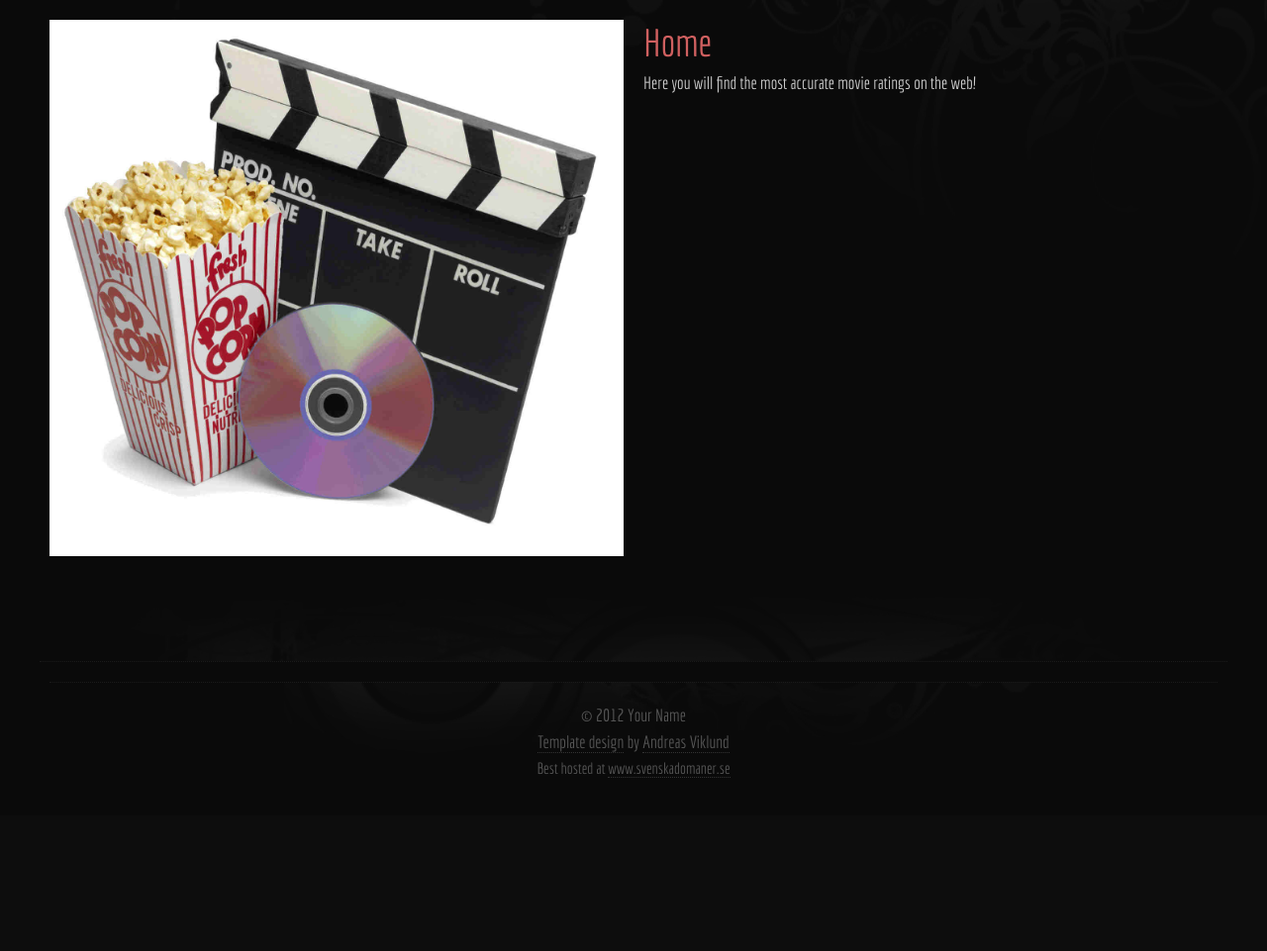
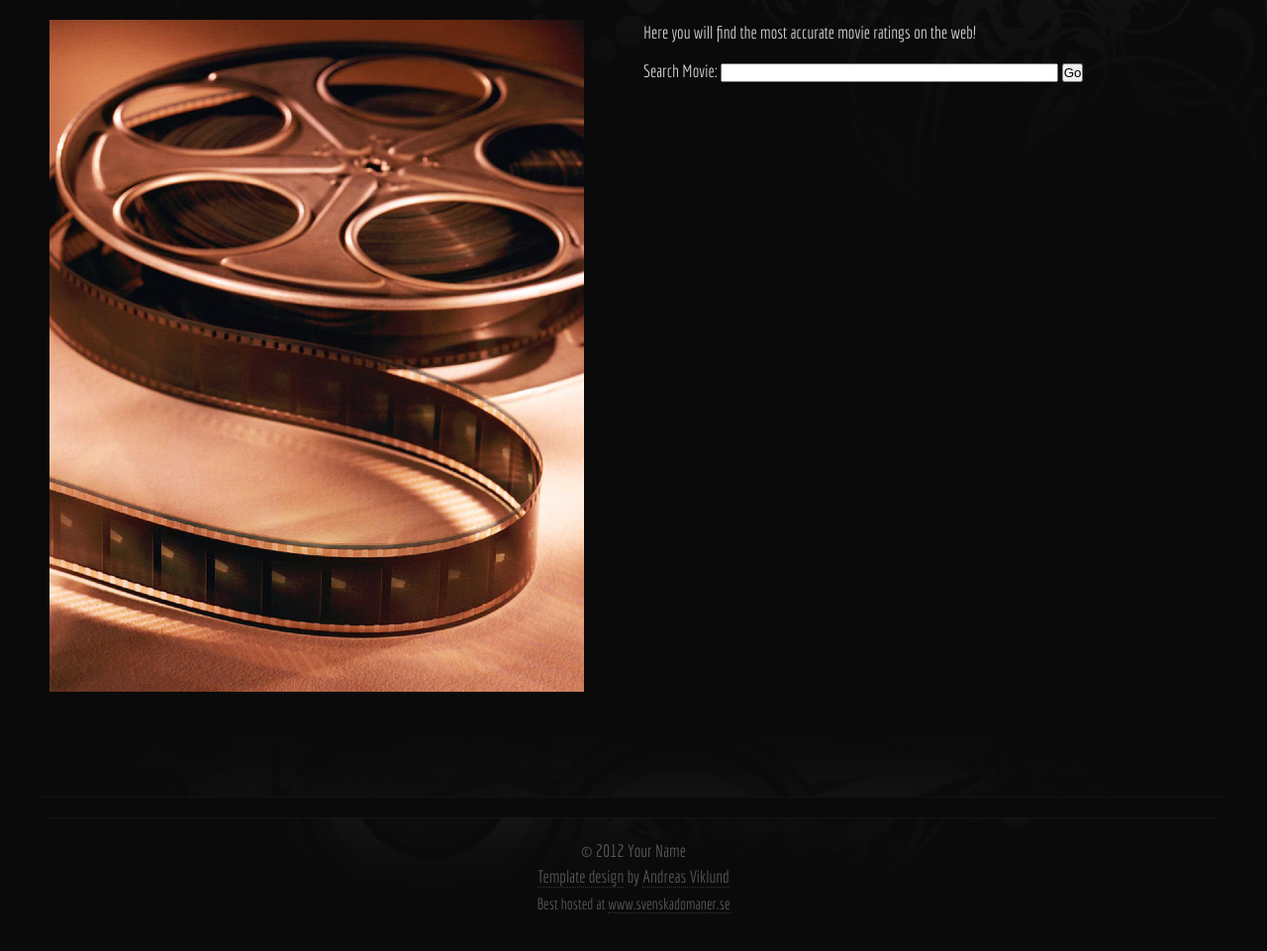
Before and after one commit to kbrown7/MovieReview, a PHP site: page / in a window 1280 px wide. Shown: the part 154-1115 px from the top of the page at 99% size. Before the commit the page ends 940 px from the top, so only its background shows below. Run offline with PHP 8.4, Linux system fonts and the light colour scheme.

Commit message:
Search Movie Implemented
- Implemented the search movie feature on the home page
- updated the links on every page to 'index.php'
- added a new homepage image
- added a new table to the database that contains the movie cover
images (links) for each movie in the database. A new sql file with the
added table is provided

The movie cover image links are being taken from rottentomatoes.com.
They're being used in the homepage, so when you search for a movie, the
respective movie cover displays as well.
If you're having trouble sourcing the new sql file, below are the four
queries you need in order to add the new images table:

CREATE TABLE images (id INT(11), link VARCHAR(300));
insert into images values
(1,"http://content9.flixster.com/movie/11/16/77/11167739_det.jpg");
insert into images values
(2,"http://content7.flixster.com/movie/11/16/77/11167789_det.jpg");
insert into images values
(3,"http://content9.flixster.com/movie/11/16/83/11168351_det.jpg");

```diff
--- a/freestyle/actors.php
+++ b/freestyle/actors.php
@@ -15,7 +15,7 @@
 
 	<div id="header" class="row">
 		<div class="col c12 aligncenter">
-			<h1><a class="red" href="index.html">Movie Ratings</a></h1>
+			<h1><a class="red" href="index.php">Movie Ratings</a></h1>
 			<form method="post" action="actorsResults.php">
 			<p class="slogan">Lead Actors & Actresses</p>
 		<label for="search">Search:</label>
@@ -29,7 +29,7 @@
 
 		<div class="col c2">
 			<ul class="menu">
-				<li><a href="index.html">Home</a></li>
+				<li><a href="index.php">Home</a></li>
 				<li><a href="topmovies.html">Top Movies</a></li>
 				<li><a href="actors.php">Actors</a></li>
 				<li><a href="genre.php">Genre</a></li>
--- a/freestyle/actorsResults.php
+++ b/freestyle/actorsResults.php
@@ -15,7 +15,7 @@
 
 	<div id="header" class="row">
 		<div class="col c12 aligncenter">
-			<h1><a class="red" href="index.html">Movie Ratings</a></h1>
+			<h1><a class="red" href="index.php">Movie Ratings</a></h1>
 			<p class="slogan">Actors</p>
 		</div>
 	</div>
@@ -24,7 +24,7 @@
 
 		<div class="col c2">
 			<ul class="menu">
-				<li><a href="index.html">Home</a></li>
+				<li><a href="index.php">Home</a></li>
 				<li><a href="topmovies.html">Top Movies</a></li>
 				<li><a href="actors.php">Actors</a></li>
 				<li><a href="genre.php">Genre</a></li>
--- a/freestyle/freestyle.css
+++ b/freestyle/freestyle.css
@@ -13,7 +13,7 @@ p,ul,ol,dl {margin:0 0 15px 0; line-height:1.5em;}
 h1 {color:#888; font-size:3.6em; margin-bottom:0;}
 h1 a {text-transform:none; font-weight:400;}
 h1 a:hover {text-decoration:none; color:#eee;}
-h2 {font-size:2.2em; color:#333; margin:0 0 5px;}
+h2 {font-size:2.5em; color:#333; margin:0 0 5px;}
 h3 {font-size:1.6em; margin:0 0 5px 0;}
 h1,h2,h3 {color:#d06060; font-weight:400; line-height:1.2em; font-family:'Economica', sans-serif;}
 
--- a/freestyle/genre.php
+++ b/freestyle/genre.php
@@ -15,7 +15,7 @@
 
 	<div id="header" class="row">
 		<div class="col c12 aligncenter">
-			<h1><a class="red" href="index.html">Movie Ratings</a></h1>
+			<h1><a class="red" href="index.php">Movie Ratings</a></h1>
 			<p class="slogan">Genre</p>
             <form method="post" action="genre.php">
             <label for="search">Search:</label>
@@ -29,7 +29,7 @@
 
 		<div class="col c2">
 			<ul class="menu">
-				<li><a href="index.html">Home</a></li>
+				<li><a href="index.php">Home</a></li>
 				<li><a href="topmovies.html">Top Movies</a></li>
 				<li><a href="actors.php">Actors</a></li>
 				<li><a href="genre.php">Genre</a></li>
--- a/freestyle/index.html
+++ /dev/null
@@ -1,69 +0,0 @@
-<!DOCTYPE html PUBLIC "-//W3C//DTD XHTML 1.0 Strict//EN" "http://www.w3.org/TR/xhtml1/DTD/xhtml1-strict.dtd">
-<html xmlns="http://www.w3.org/1999/xhtml" lang="en" xml:lang="en">
-<head>
-	<meta http-equiv="content-type" content="text/html; charset=utf-8" />
-	<meta name="description" content="Your description goes here" />
-	<meta name="keywords" content="your,keywords,goes,here" />
-	<meta name="author" content="Your Name" />
-	<link href='http://fonts.googleapis.com/css?family=Economica' rel='stylesheet' type='text/css' />
-	<link rel="stylesheet" type="text/css" href="freestyle.css" title="The Grid" media="all" />
-	<title>Movie Ratings</title>
-</head>
-
-<body class="wider">
-<div id="layout">
-
-	<div id="header" class="row">
-		<div class="col c6">
-			<h1><a class="red" href="index.html">Movie Ratings</a></h1>
-			<p class="slogan"></p> Welcome!
-		</div>
-
-		<div class="col c2">
-			<ul class="menu">
-				<li><a href="index.html">Home</a></li>
-				<li><a href="genre.php">Genre</a></li>
-			</ul>
-		</div>
-
-		<div class="col c2">
-			<ul class="menu">
-				<li><a href="topmovies.html">Top Movies</a></li>
-				<li><a href="ratings.php">New Reviews</a></li>
-			</ul>
-		</div>
-
-		<div class="col c2">
-			<ul class="menu">
-				<li><a href="actors.php">Actors</a></li>
-				<li><a href="mpaa.php">MPAA Ratings</a></li>
-			</ul>
-		</div>
-	</div>
-
-	<div class="row">
-		<div class="col c6">
-			<img src="images/movie_night.jpeg" width="580" alt="" />
-		</div>
-
-		<div class="col c6 alignjustify">
-			<h2>Home</h2>
-			<p> Here you will find the most accurate movie ratings on the web!
-			</p>
-		</div>
-	</div>
-
-	<div class="row separator">
-	</div>
-
-
-
-	<div id="footer" class="row">
-		<div class="col c12">
-			<p>&copy; 2012 Your Name<br />
-			<a href="http://andreasviklund.com/templates/freestyle/">Template design</a> by <a href="http://andreasviklund.com/">Andreas Viklund</a><br /><span class="smaller">Best hosted at <a href="https://www.svenskadomaner.se/?ref=mall&amp;ling=en" title="Svenska Domäner AB">www.svenskadomaner.se</a></span></p>
-		</div>
-	</div>
-</div>
-</body>
-</html>
--- /dev/null
+++ b/freestyle/index.php
@@ -0,0 +1,131 @@
+<!DOCTYPE html PUBLIC "-//W3C//DTD XHTML 1.0 Strict//EN" "http://www.w3.org/TR/xhtml1/DTD/xhtml1-strict.dtd">
+<html xmlns="http://www.w3.org/1999/xhtml" lang="en" xml:lang="en">
+<head>
+	<meta http-equiv="content-type" content="text/html; charset=utf-8" />
+	<meta name="description" content="Your description goes here" />
+	<meta name="keywords" content="your,keywords,goes,here" />
+	<meta name="author" content="Your Name" />
+	<link href='http://fonts.googleapis.com/css?family=Economica' rel='stylesheet' type='text/css' />
+	<link rel="stylesheet" type="text/css" href="freestyle.css" title="The Grid" media="all" />
+<title>Movie Ratings</title>
+<style type="text/css">
+#apDiv1 {
+	position:absolute;
+	left:920px;
+	top:320px;
+	width:197px;
+	height:259px;
+	z-index:1;
+}
+</style>
+</head>
+
+<body class="wider">
+<div id="layout">
+
+	<div id="header" class="row">
+		<div class="col c6">
+			<h1><a class="red" href="index.php">Movie Ratings</a></h1>
+			<p class="slogan"></p> Welcome!
+		</div>
+
+		<div class="col c2">
+			<ul class="menu">
+				<li><a href="index.php">Home</a></li>
+				<li><a href="genre.php">Genre</a></li>
+			</ul>
+		</div>
+
+		<div class="col c2">
+			<ul class="menu">
+				<li><a href="topmovies.html">Top Movies</a></li>
+				<li><a href="ratings.php">New Reviews</a></li>
+			</ul>
+		</div>
+
+		<div class="col c2">
+			<ul class="menu">
+				<li><a href="actors.php">Actors</a></li>
+				<li><a href="mpaa.php">MPAA Ratings</a></li>
+			</ul>
+		</div>
+</div>
+
+	<div class="row">
+		<div class="col c6">
+		  <img src="images/film-reel.jpg" width="540" alt="" />
+		</div>
+
+		<div class="col c6 alignjustify">
+			<p> Here you will find the most accurate movie ratings on the web!
+			</p>
+            <form method="post" action="index.php">
+            <label for="search">Search Movie:</label>
+			<input type="text" id="search" name="search" size="40" />
+			<input type="submit" value="Go" name="submit" /></p>
+
+
+                <?php
+                include "db_connect.php";
+
+				if (isset($_POST['search'])){
+
+					$searchterm = mysql_real_escape_string($_POST['search']);
+					$query = "SELECT movie.movie_title, movie.genre, movie.lead_actor, movie.lead_actress, movie.MPAA, movie.run_time, ratings.review, ratings.rating, images.link FROM movie LEFT JOIN ratings ON movie.id=ratings.movie LEFT JOIN images ON images.id=movie.id WHERE movie.movie_title = '$searchterm'";
+					$result = mysqli_query($db, $query);
+					//echo $query;
+					while($row = mysqli_fetch_array($result)) {
+						$movie = $row['movie_title'];
+  						$genre = $row['genre'];
+						$leadactor = $row['lead_actor'];
+						$leadactress = $row['lead_actress'];
+						$mpaa = $row['MPAA'];
+						$runtime = $row['run_time'];
+						$review = $row['review'];
+						$rating = $row['rating'];
+						$image = $row['link'];
+						echo "<h2>".$movie."</h2></p>";
+						echo "<h3>Genre:</h3> ".$genre;
+						echo "<h3>Lead Actor:</h3> ".$leadactor;
+						echo "<h3>Lead Actress:</h3> ".$leadactress;
+						echo "<h3>MPAA & Runtime:</h3> ".$mpaa."</p>".$runtime."min";
+						echo "<h3>Rating:</h3> ".$rating." /10";
+						echo "<h3>Review:</h3> ".$review;
+						echo "<div id=\"apDiv1\"><img src=\"".$image."\"></div>";
+						/*
+						echo "<TD>".$genre."</TD>";
+						echo "<TD>".$leadactor."</TD>";
+						echo "<TD>".$leadactress."</TD>";
+						echo "<TD>".$mpaa."</TD>";
+						echo "<TD>".$runtime."</TD>";
+						echo "<TD>".$review."</TD>";
+						echo "<TD>".$rating."</TD>";
+						*/
+					}
+
+				}//end if
+
+
+
+                ?>
+
+
+
+
+		</div>
+	</div>
+
+	<div class="row separator">
+	</div>
+
+
+
+	<div id="footer" class="row">
+		<div class="col c12">
+			<p>&copy; 2012 Your Name<br />
+			<a href="http://andreasviklund.com/templates/freestyle/">Template design</a> by <a href="http://andreasviklund.com/">Andreas Viklund</a><br /><span class="smaller">Best hosted at <a href="https://www.svenskadomaner.se/?ref=mall&amp;ling=en" title="Svenska Domäner AB">www.svenskadomaner.se</a></span></p>
+		</div>
+	</div>
+</div>
+</body>
+</html>
--- a/freestyle/mpaa.php
+++ b/freestyle/mpaa.php
@@ -15,7 +15,7 @@
 
 	<div id="header" class="row">
 		<div class="col c12 aligncenter">
-			<h1><a class="red" href="index.html">Movie Ratings</a></h1>
+			<h1><a class="red" href="index.php">Movie Ratings</a></h1>
 			<p class="slogan">MPAA Rating</p>
             <form method="post" action="mpaa.php">
             <label for="search">Search:</label>
@@ -29,7 +29,7 @@
 
 		<div class="col c2">
 			<ul class="menu">
-				<li><a href="index.html">Home</a></li>
+				<li><a href="index.php">Home</a></li>
 				<li><a href="topmovies.html">Top Movies</a></li>
 				<li><a href="actors.php">Actors</a></li>
 				<li><a href="genre.php">Genre</a></li>
--- a/freestyle/ratings.php
+++ b/freestyle/ratings.php
@@ -15,7 +15,7 @@
 
 	<div id="header" class="row">
 		<div class="col c12 aligncenter">
-			<h1><a class="red" href="index.html">Movie Reviews</a></h1>
+			<h1><a class="red" href="index.php">Movie Reviews</a></h1>
 			<p class="slogan">Ratings</p>
 		</div>
 	</div>
@@ -24,7 +24,7 @@
 
 		<div class="col c2">
 			<ul class="menu">
-				<li><a href="index.html">Home</a></li>
+				<li><a href="index.php">Home</a></li>
 				<li><a href="topmovies.html">Top Movies</a></li>
 				<li><a href="actors.php">Actors</a></li>
 				<li><a href="genre.php">Genre</a></li>
--- a/freestyle/topmovies.html
+++ b/freestyle/topmovies.html
@@ -15,7 +15,7 @@
 
 	<div id="header" class="row">
 		<div class="col c12 aligncenter">
-			<h1><a class="red" href="index.html">Movie Ratings</a></h1>
+			<h1><a class="red" href="index.php">Movie Ratings</a></h1>
 			<p class="slogan">Top Movies</p>
 		</div>
 	</div>
@@ -24,7 +24,7 @@
 
 		<div class="col c2">
 			<ul class="menu">
-				<li><a href="index.html">Home</a></li>
+				<li><a href="index.php">Home</a></li>
 				<li><a href="topmovies.html">Top Movies</a></li>
 				<li><a href="actors.php">Actors</a></li>
 				<li><a href="genre.php">Genre</a></li>
```
Also changed, not shown: movies.sql (+25 -12 lines), freestyle/images/film-reel.jpg (added), 3 other files.
